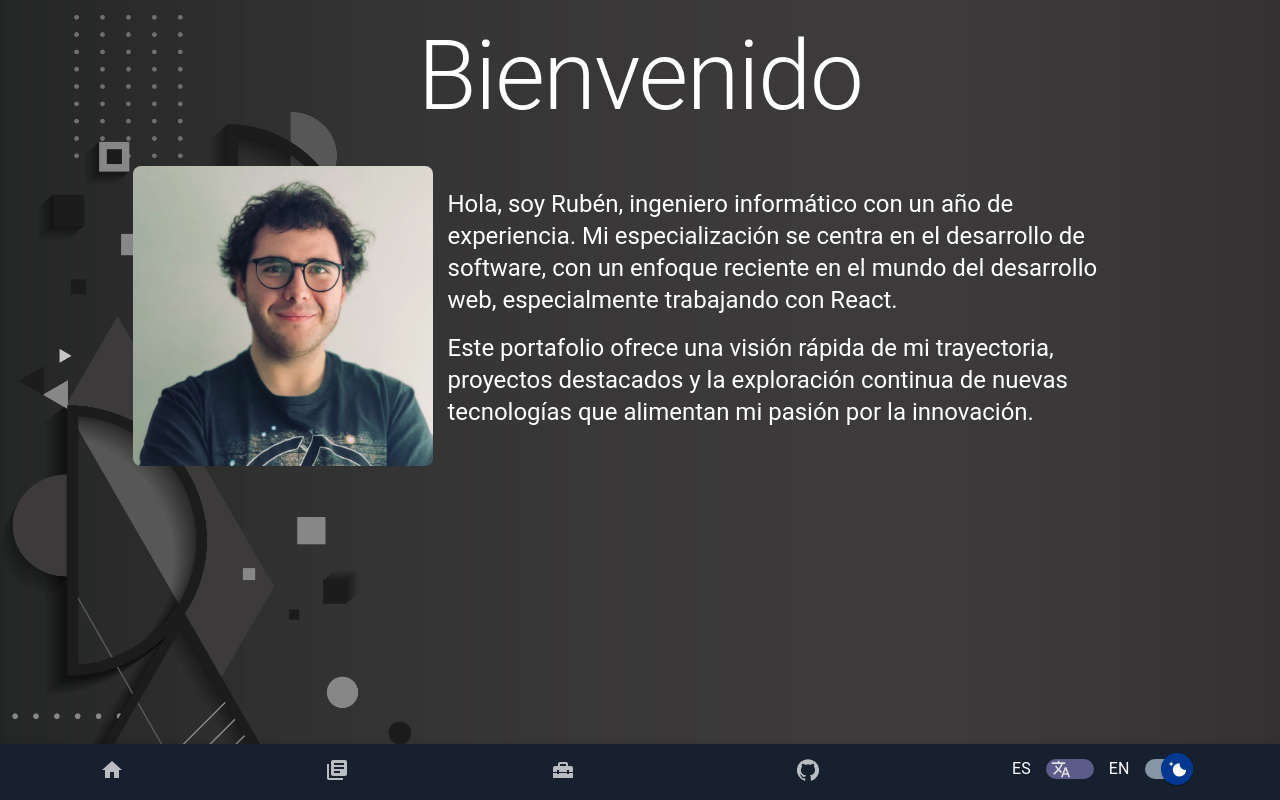
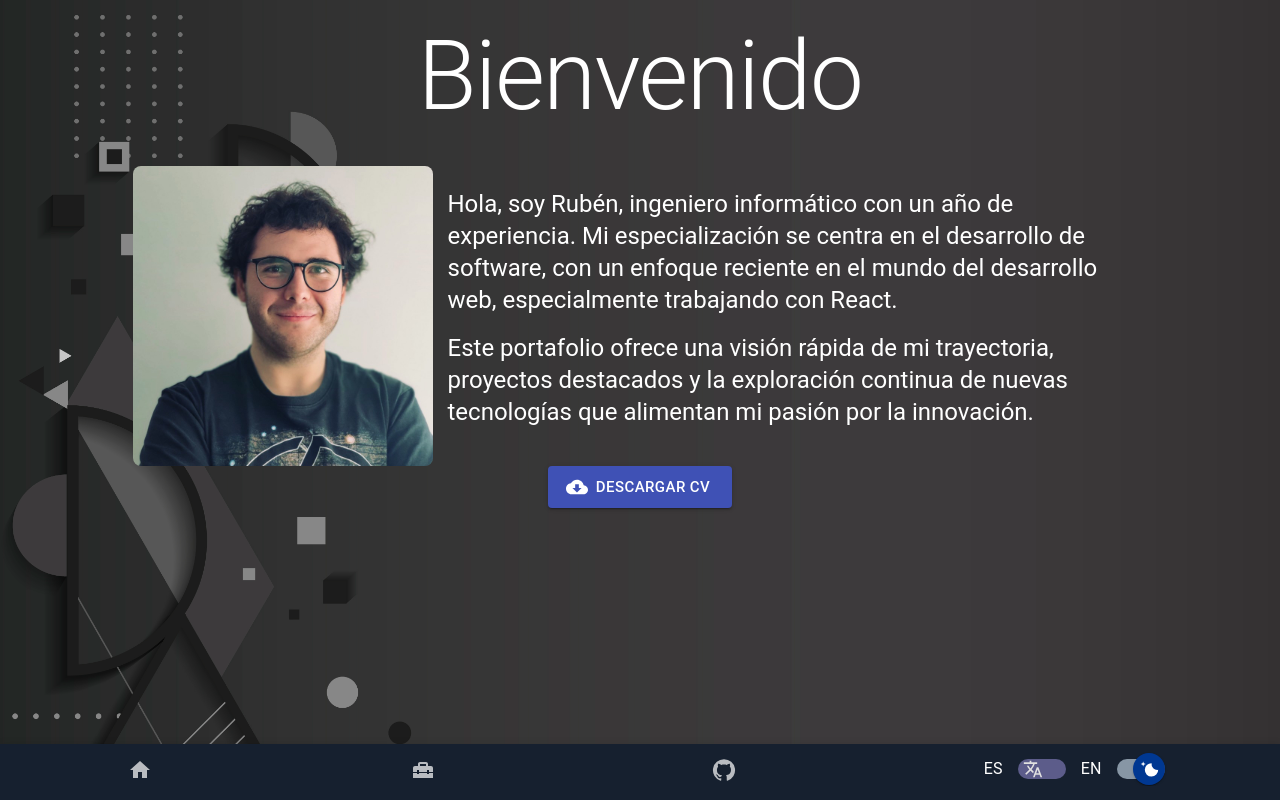
Before and after one commit to RLGARAY/RubenPortfolio, a React (Create React App) app: page / in a window 1280 px wide. Built offline with nearby package versions, Linux system fonts and the light colour scheme.

Commit message:
Download cv
Implemented download cv button in Home and hide studies till its finished

```diff
--- a/public/en_textDB.json
+++ b/public/en_textDB.json
@@ -16,13 +16,13 @@
     "title": "Studies",
     "content": [
       {
-        "subtitle": "WIP",
-        "texts": ["WIP"],
+        "subtitle": "BACHELOR'S DEGREE IN COMPUTER ENGINEERING",
+        "texts": ["WIP", "WIP", "WIP", "WIP"],
         "tags": []
       },
       {
-        "subtitle": "WIP",
-        "texts": ["WIP"],
+        "subtitle": "MIDDLE DEGREE IN MUSIC WITH A SPECIALIZATION IN RECORDER",
+        "texts": ["WIP", "WIP"],
         "tags": []
       }
     ]
--- a/public/es_textDB.json
+++ b/public/es_textDB.json
@@ -16,13 +16,13 @@
     "title": "Estudios",
     "content": [
       {
-        "subtitle": "WIP",
-        "texts": ["WIP"],
+        "subtitle": "Grado en Ingeniería Informática",
+        "texts": ["WIP", "WIP", "WIP", "WIP"],
         "tags": []
       },
       {
-        "subtitle": "WIP",
-        "texts": ["WIP"],
+        "subtitle": "Grado medio de música en flauta de pico",
+        "texts": ["WIP", "WIP"],
         "tags": []
       }
     ]
--- a/src/components/NavBar.tsx
+++ b/src/components/NavBar.tsx
@@ -31,9 +31,9 @@ export default function NavBar(): JSX.Element {
         <Link to="/" style={{ textDecoration: 'none', color: 'inherit' }}>
           <BottomNavigationAction label="Home" icon={<HomeIcon />} />
         </Link>
-        <Link to="/studies" style={{ textDecoration: 'none', color: 'inherit' }}>
+        {/*<Link to="/studies" style={{ textDecoration: 'none', color: 'inherit' }}>
           <BottomNavigationAction label="Studies" icon={<LibraryBooksIcon />} />
-        </Link>
+      </Link>*/}
         <Link to="/experience" style={{ textDecoration: 'none', color: 'inherit' }}>
           <BottomNavigationAction label="Experience" icon={<HomeRepairServiceIcon />} />
         </Link>
--- a/src/pages/Experience.tsx
+++ b/src/pages/Experience.tsx
@@ -20,15 +20,12 @@ interface SectionData {
 }
 
 const Experience: React.FC = () => {
-  // Obtener el valor del contexto
   const textData = useTextContext();
 
-  // Manejar la carga de datos si aún no están disponibles
   if (!textData || !textData.experience) {
     return <p>Cargando...</p>;
   }
 
-  // Obtener datos específicos de la sección de experiencia
   const experienceData: SectionData = textData.experience;
 
   return (
--- a/src/pages/Home.tsx
+++ b/src/pages/Home.tsx
@@ -2,6 +2,8 @@ import React from 'react';
 
 import Typography from '@mui/material/Typography';
 import Box from '@mui/material/Box';
+import Button from '@mui/material/Button';
+import CloudDownloadIcon from '@mui/icons-material/CloudDownload';
 
 import { useTextContext } from '../contexts/DataProvider';
 
@@ -17,15 +19,12 @@ interface SectionData {
 }
 
 const Home: React.FC = () => {
-  // Obtener el valor del contexto
   const textData = useTextContext();
 
-  // Manejar la carga de datos si aún no están disponibles
   if (!textData || !textData.home) {
     return <p>Cargando...</p>;
   }
 
-  // Obtener datos específicos de la sección de experiencia
   const homeData: SectionData = textData.home;
   const imageSrc = homeData.content[0].image;
 
@@ -59,18 +58,24 @@ const Home: React.FC = () => {
           />
 
           <div style={{ maxWidth: '700px', width: '100%', textAlign: 'left' }}>
-            {homeData.content.map((item, index) => (
-              <div key={index}>
-                {item.texts.map((text, i) => (
-                  <Typography key={i} variant="h5" paragraph>
-                    {text}
-                  </Typography>
-                ))}
-              </div>
+            {homeData.content[0].texts.map((text, i) => (
+              <Typography key={i} variant="h5" paragraph>
+                {text}
+              </Typography>
             ))}
           </div>
         </Box>
       )}
+      <Button
+        variant="contained"
+        color="primary"
+        size="large"
+        href={`${process.env.PUBLIC_URL}/${'Ruben CV.pdf'}`}
+        download={'Ruben CV.pdf'}
+        startIcon={<CloudDownloadIcon />}
+      >
+        Descargar CV
+      </Button>
     </Box>
   );
 };
```
Also changed, not shown: 1 other file (tests, documents, lock files or other folders).
